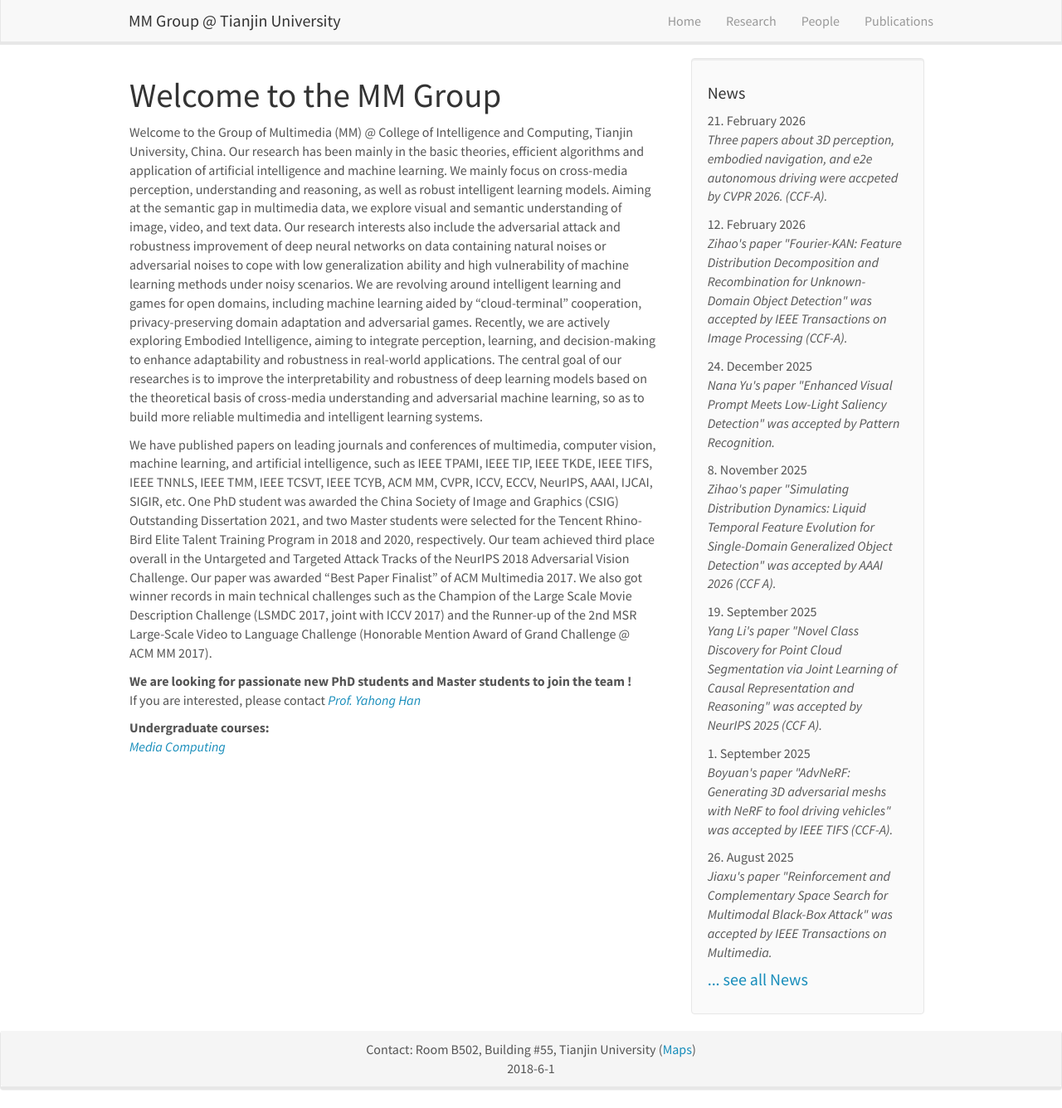
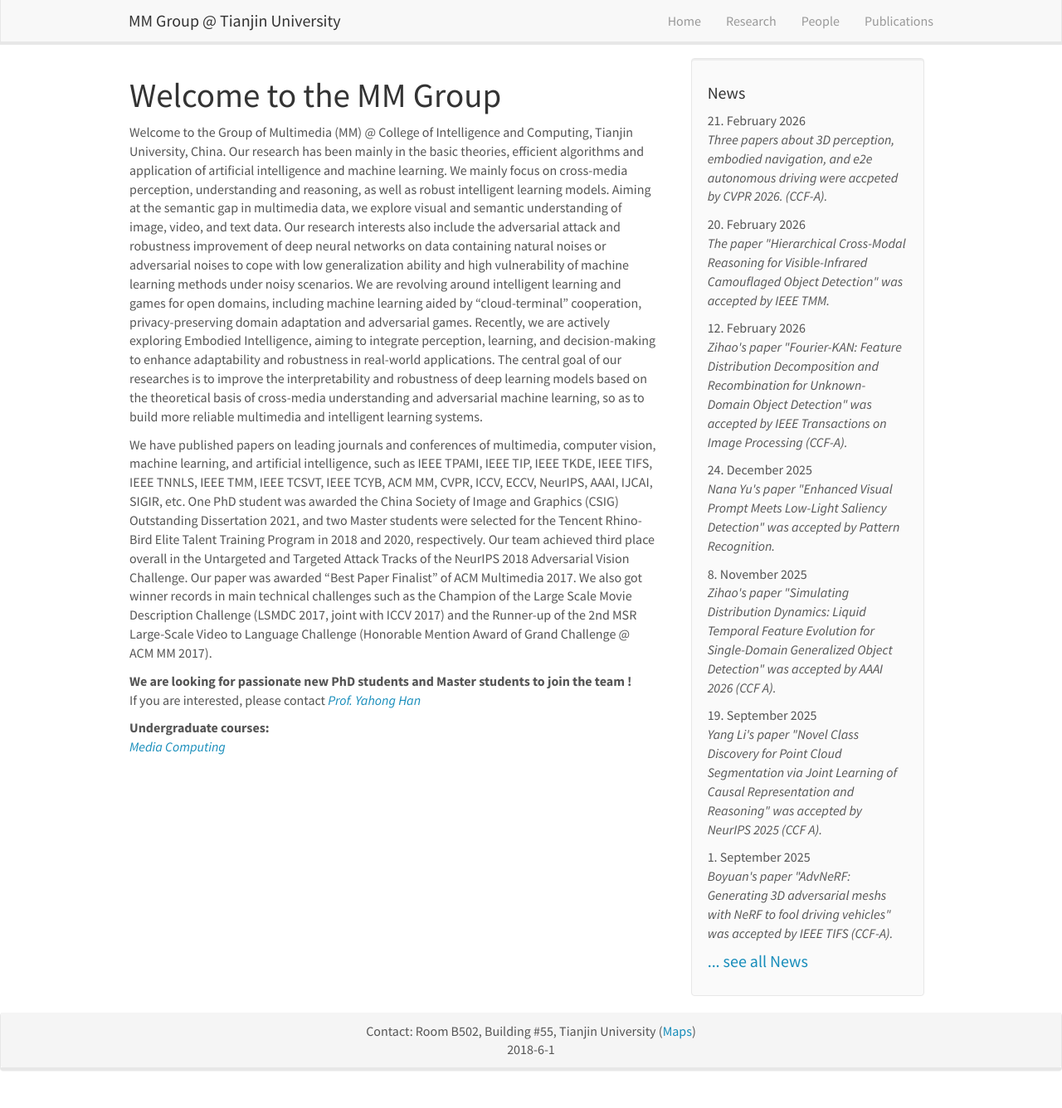
Before and after one commit to tjumm/tjumm.github.io, a Jekyll site: the page built from _pages/home.md, in a window 1280 px wide and 1336 px high. Shown: the whole window at 83% size. Built offline with Jekyll 4.4.1, drawn with Linux system fonts in a browser that asks for light colours; comment, search, counter and statistics services are not loaded.

Commit message:
Update news.yml

```diff
--- a/_data/news.yml
+++ b/_data/news.yml
@@ -1,5 +1,8 @@
 - date: 21. February 2026
   headline: "Three papers about 3D perception, embodied navigation, and e2e autonomous driving were accpeted by CVPR 2026. (CCF-A)."
+
+- date: 20. February 2026
+  headline: "The paper \"Hierarchical Cross-Modal Reasoning for Visible-Infrared Camouflaged Object Detection\" was accepted by IEEE TMM."
 
 - date: 12. February 2026
   headline: "Zihao's paper \"Fourier-KAN: Feature Distribution Decomposition and Recombination for Unknown-Domain Object Detection\" was accepted by IEEE Transactions on Image Processing (CCF-A)."
```
